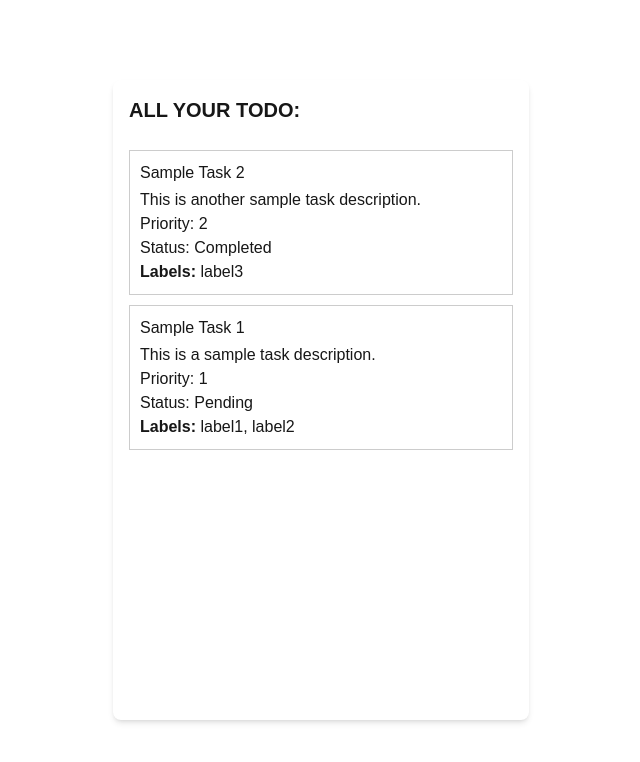
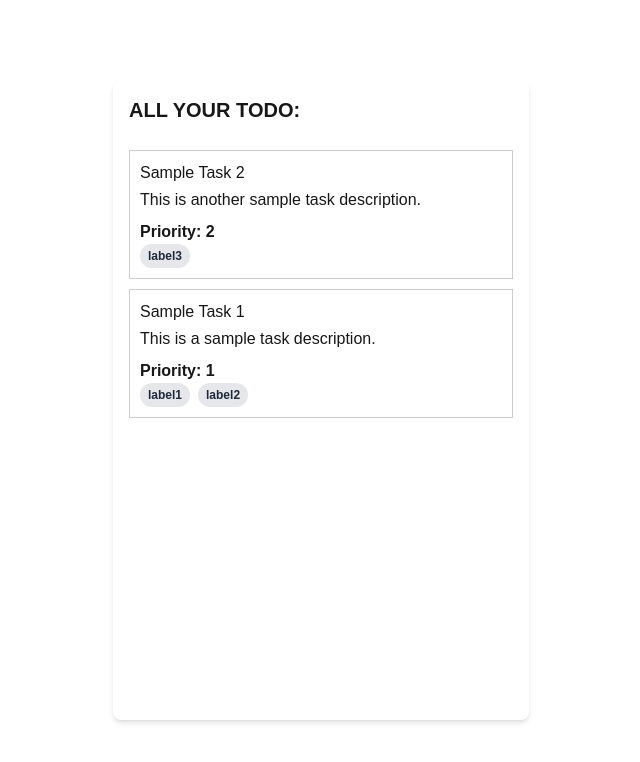
Before and after one commit to kz2870/Shinnyusei-to-do-list-app, a Next.js app: page / in a window 1280 px wide. Shown: the top 762 px of the page, without its empty margins (319-959 px from the left). Built offline with nearby package versions, Linux system fonts and the light colour scheme; what @egoist/tailwindcss-icons would draw is missing.

Commit message:
todoListItem styling

```diff
--- a/src/components/todoListItem.tsx
+++ b/src/components/todoListItem.tsx
@@ -41,10 +41,22 @@ const TodoListItem: React.FC<Task> = (initialTask) => {
             }}
           /> {task.title}</h3>
         <p>{task.description}</p>
-        <p>Priority: {task.priority}</p>
-        <p>Status: {task.is_complete ? 'Completed' : 'Pending'}</p>
         <div>
-          <strong>Labels:</strong> {labelNames.join(', ')}
+          <div className="flex items-center gap-2 mt-2">
+            <strong>Priority: {task.priority}</strong>
+          </div>
+        </div>
+        <div>
+          <div className="flex gap-2">
+            {labelNames.map((label, index) => (
+              <span
+                key={index}
+                className="bg-gray-200 text-gray-800 rounded-full px-2 py-1 text-xs font-bold"
+              >
+                {label}
+              </span>
+            ))}
+          </div>
         </div>
       </div>
     </Link>
```
